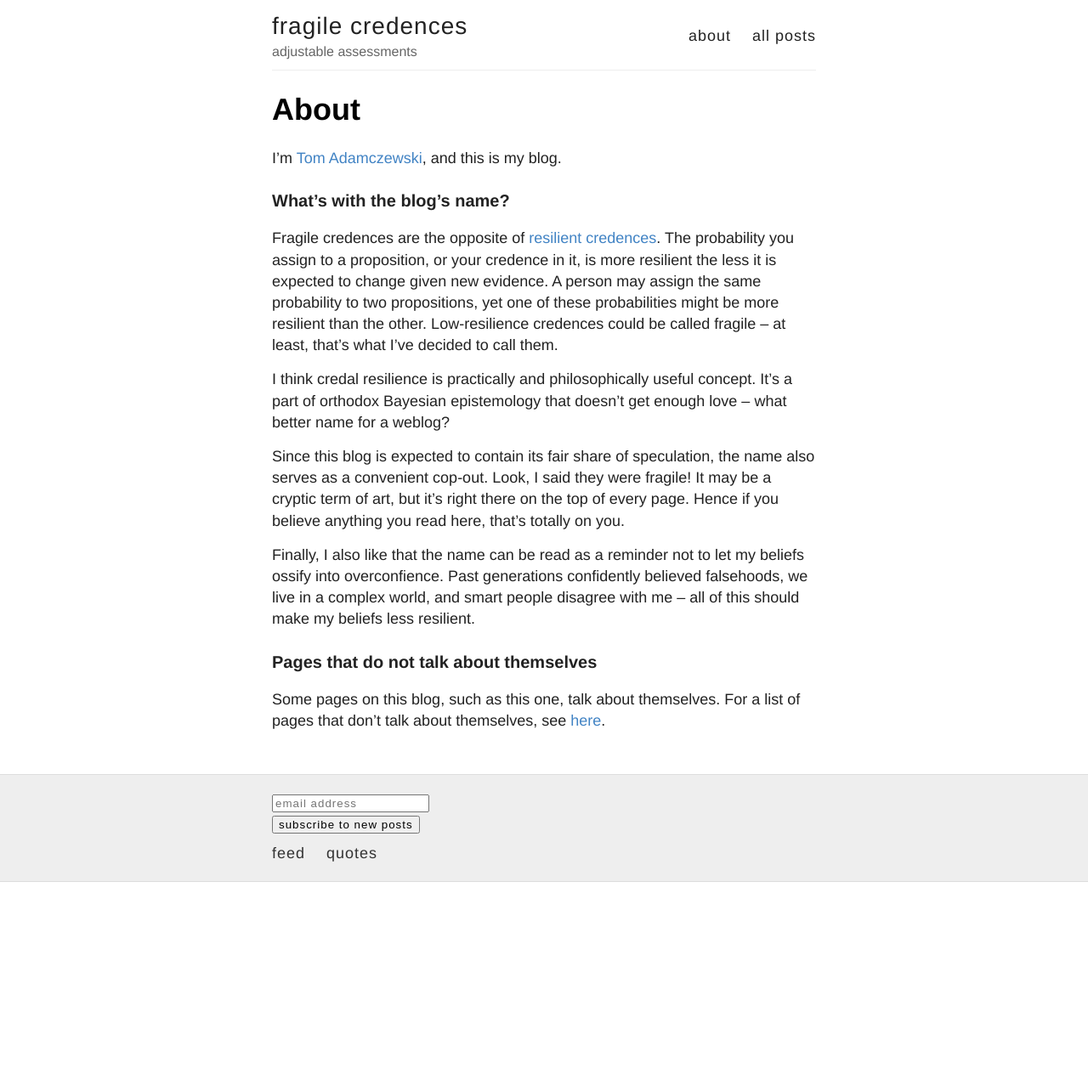
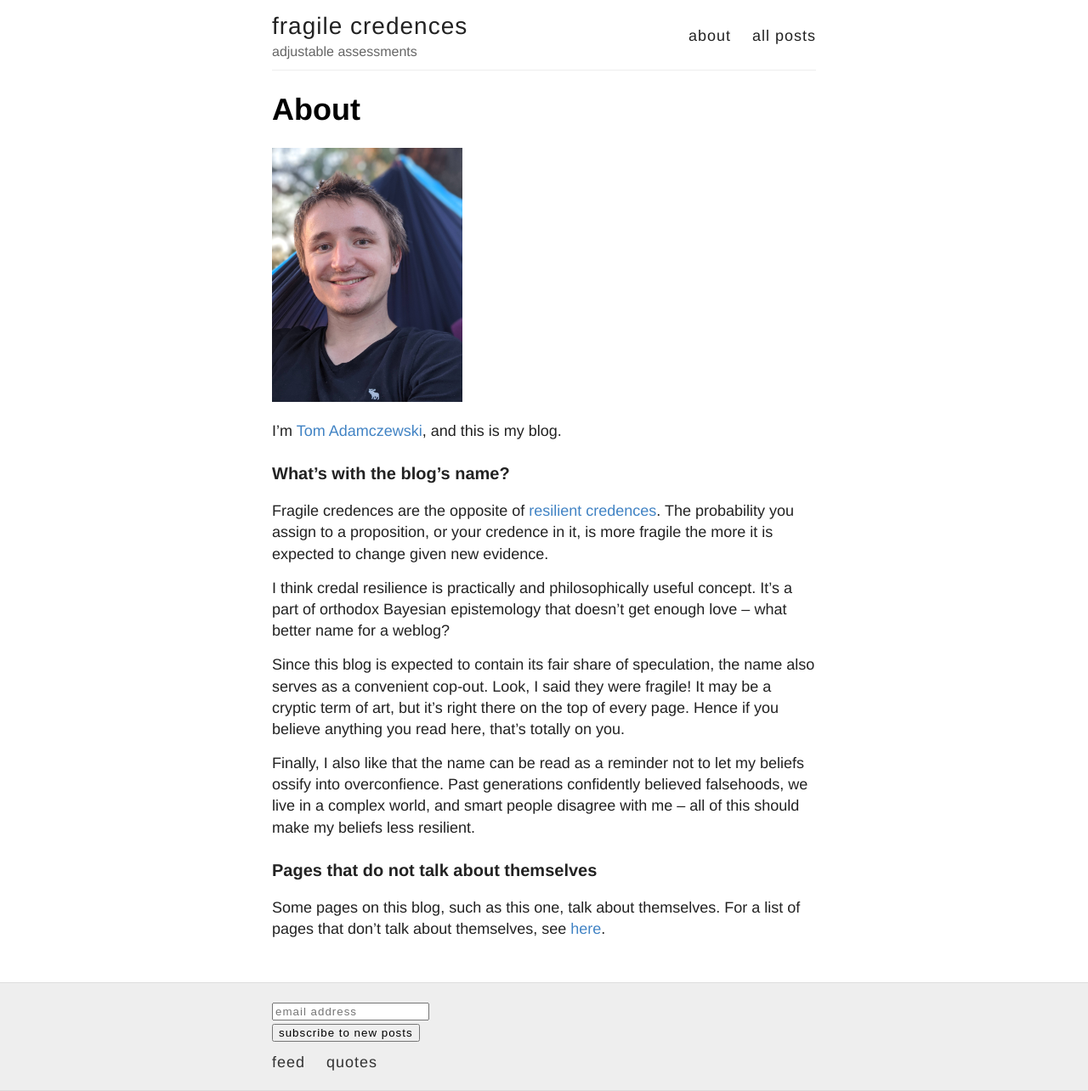
Before and after one commit to fragile-credences/fragile-credences.github.io, a Jekyll site: the page built from about.md, in a window 1280 px wide. Shown: the whole page at 85% size. Built offline with Jekyll 4.4.1, drawn with Linux system fonts in a browser that asks for light colours; comment, search, counter and statistics services are not loaded; before the commit the page ends 1038 px from its top, so only the background shows below that.

Commit message:
improve about page

```diff
--- a/about.md
+++ b/about.md
@@ -3,10 +3,12 @@ layout: page
 title: "About"
 ---
 
+<img src="/images/taphoto.jpg" width="35%"/>
+
 I'm [Tom Adamczewski](http://tmkadamcz.github.io), and this is my blog.
 
 ### What's with the blog's name?
-Fragile credences are the opposite of [resilient credences](https://concepts.effectivealtruism.org/concepts/credal-resilience/). The probability you assign to a proposition, or your credence in it, is more resilient the less it is expected to change given new evidence. A person may assign the same probability to two propositions, yet one of these probabilities might be more resilient than the other. Low-resilience credences could be called fragile -- at least, that's what I've decided to call them.
+Fragile credences are the opposite of [resilient credences](https://concepts.effectivealtruism.org/concepts/credal-resilience/). The probability you assign to a proposition, or your credence in it, is more fragile the more it is expected to change given new evidence.
 
 I think credal resilience is practically and philosophically useful concept. It's a part of orthodox Bayesian epistemology that doesn't get enough love -- what better name for a weblog?
 
```
Also changed, not shown: images/taphoto.jpg (added).
